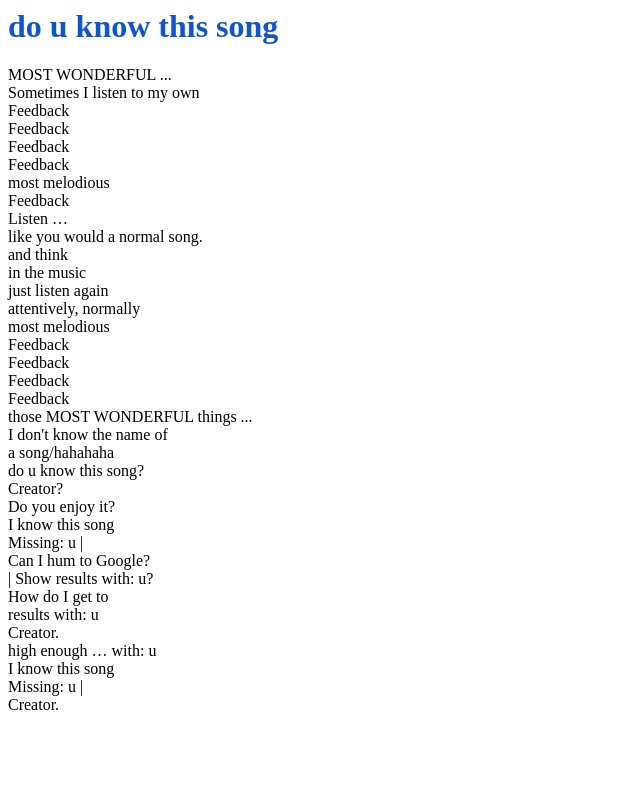
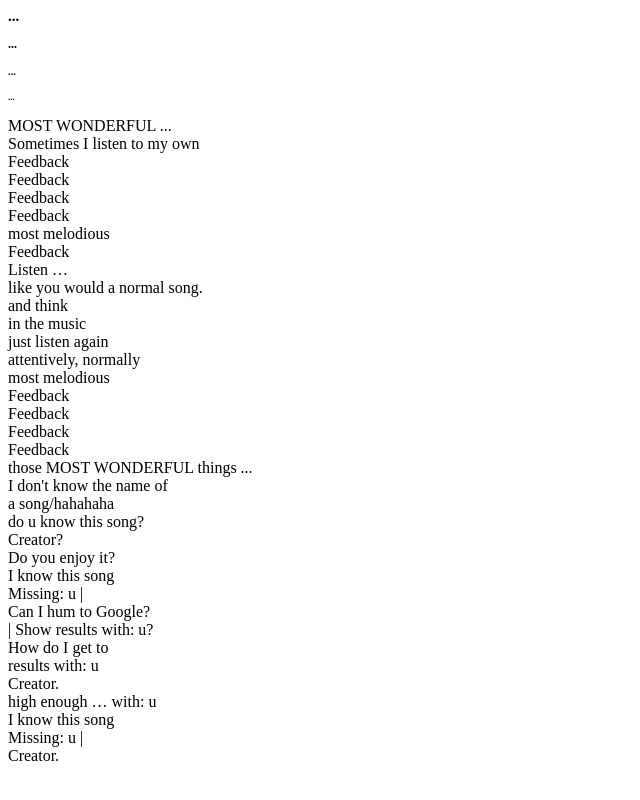
Before and after one commit to rwalla3/idea-120-project-1-rwalla3, a plain HTML site: page index.html in a window 1280 px wide. Shown: the whole page, without its empty margins (0-640 px from the left). Drawn offline with Linux system fonts and the light colour scheme.

Commit message:
Update index.html

```diff
--- a/index.html
+++ b/index.html
@@ -3,7 +3,11 @@
 <link href="style.css" rel="stylesheet" />
 </head>
 
-<h1>do u know this song</h1>
+<h2 style="font-size:15px;">...</h2>
+<h3 style="font-size:12px;">...</h3>
+<h4 style="font-size:10.5px;">...</h4>
+<h5 style="font-size:9px;">...</h5>
+
 
 <body>
   <p1>
```
